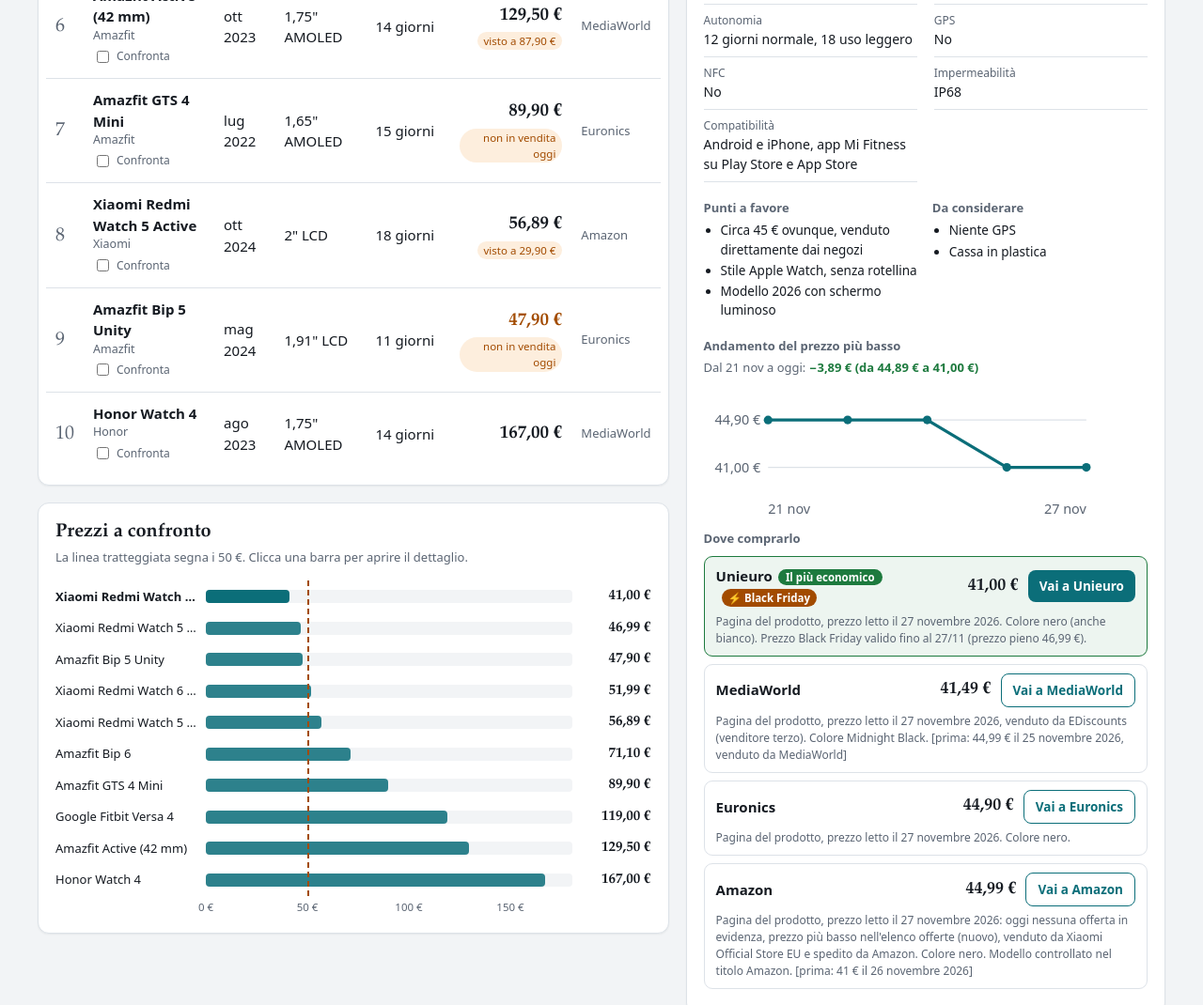
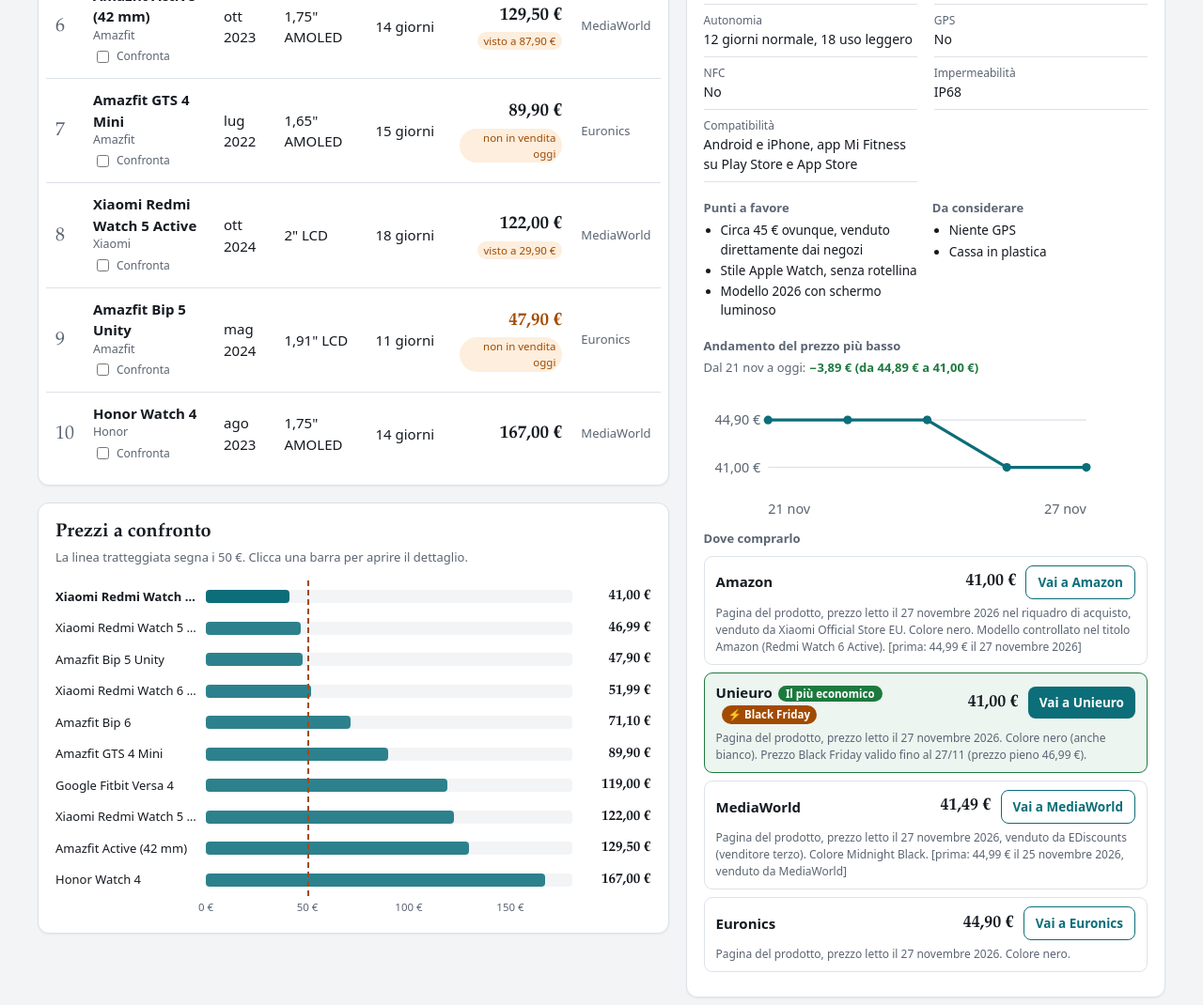
Before and after one commit to singh-sardar/product-scarper, a plain HTML site: page smartwatch-donna/index.html in a window 1280 px wide. Shown: the part 1443-2513 px from the top of the page at 94% size. Drawn offline with Linux system fonts and the light colour scheme.

Commit message:
Aggiornamento smartwatch-donna 2026-11-27
Co-Authored-By: Claude Opus 5.5 <noreply@anthropic.com>

```diff
--- a/smartwatch-donna/index.html
+++ b/smartwatch-donna/index.html
@@ -40,7 +40,7 @@
         { store: "Unieuro", price: 41, fresh: true, url: "https://www.unieuro.it/online/Smartwatch/Redmi-Watch-6-Active-pidRMIWATCH6ACTIVEMB", note: "Pagina del prodotto, prezzo letto il 27 novembre 2026. Colore nero (anche bianco). Prezzo Black Friday valido fino al 27/11 (prezzo pieno 46,99 €).", flash: "Black Friday", until: "2026-11-27" },
         { store: "MediaWorld", price: 41.49, fresh: true, url: "https://www.mediaworld.it/it/product/_xiaomi-redmi-watch-6-active-midnight-black-597920.html", note: "Pagina del prodotto, prezzo letto il 27 novembre 2026, venduto da EDiscounts (venditore terzo). Colore Midnight Black. [prima: 44,99 € il 25 novembre 2026, venduto da MediaWorld]" },
         { store: "Euronics", price: 44.9, fresh: true, url: "https://www.euronics.it/telefonia/wearable/smartwatch/xiaomi---smartwatch-redmi-watch-6-active-black/262009562.html", note: "Pagina del prodotto, prezzo letto il 27 novembre 2026. Colore nero." },
-        { store: "Amazon", price: 44.99, fresh: true, url: "https://www.amazon.it/dp/B0H6WVVCC1", note: "Pagina del prodotto, prezzo letto il 27 novembre 2026: oggi nessuna offerta in evidenza, prezzo più basso nell'elenco offerte (nuovo), venduto da Xiaomi Official Store EU e spedito da Amazon. Colore nero. Modello controllato nel titolo Amazon. [prima: 41 € il 26 novembre 2026]" }
+        { store: "Amazon", price: 41, fresh: true, url: "https://www.amazon.it/dp/B0H6WVVCC1", note: "Pagina del prodotto, prezzo letto il 27 novembre 2026 nel riquadro di acquisto, venduto da Xiaomi Official Store EU. Colore nero. Modello controllato nel titolo Amazon (Redmi Watch 6 Active). [prima: 44,99 € il 27 novembre 2026]" }
       ]
     },
     {
@@ -139,7 +139,7 @@
         { store: "Unieuro", price: 31.99, fresh: false, url: "https://www.unieuro.it/online/Smartwatch/Redmi-Watch-5-Active-pidRMIWATCH5ACTIVEB", note: "Pagina del prodotto, prezzo letto il 27 novembre 2026. Colore nero. Esaurito oggi: non conta come prezzo più basso." },
         { store: "MediaWorld", price: 122, fresh: true, url: "https://www.mediaworld.it/it/product/_smartwatch-xiaomi-bhr8784gl-cassa-nero-cinturino-nero-146207947.html", note: "Pagina del prodotto, prezzo letto il 27 novembre 2026, venduto da mbotechit (venditore terzo). Colore Midnight Black. [prima: 61,98 € il 27 novembre 2026, venduto da Electronic Shops IT]" },
         { store: "Euronics", price: 29.9, fresh: false, url: "https://www.euronics.it/telefonia/wearable/accessori-wearable/xiaomi---watch-5-active-midnight-black/252000176.html", note: "Pagina del prodotto, prezzo letto il 27 novembre 2026. Colore Midnight Black. Esaurito oggi: non conta come prezzo più basso." },
-        { store: "Amazon", price: 56.89, fresh: true, url: "https://www.amazon.it/dp/B0DFZPR9Z4", note: "Pagina del prodotto, prezzo letto il 27 novembre 2026, venduto e spedito da MK TRADE SIA (venditore terzo), spedizione in 13-14 giorni. Redmi Watch 5 Active, 2\" LCD (il vecchio codice B0DDY6KWB2 porta qui). [prima: 62,18 € il 26 novembre 2026, Morelenet]" }
+        { store: "Amazon", price: 56.89, fresh: false, url: "https://www.amazon.it/dp/B0DFZPR9Z4", note: "Pagina del prodotto ricontrollata il 27 novembre 2026: nessun prezzo nel riquadro di acquisto (solo \"Vedi tutte le opzioni\"). 56,89 € è il prezzo letto prima oggi da MK TRADE SIA (venditore terzo): non conta come prezzo più basso." }
       ]
     },
     {
@@ -251,7 +251,7 @@
     amazfitbip6: [["2026-11-21", 71.10], ["2026-11-24", 71.10], ["2026-11-25", 71.10], ["2026-11-26", 71.10], ["2026-11-27", 71.10]],
     amazfitactive: [["2026-11-21", 129.50], ["2026-11-24", 129.50], ["2026-11-25", 129.50], ["2026-11-26", 129.50], ["2026-11-27", 129.50]],
     amazfitgts4mini: [],
-    redmiwatch5active: [["2026-11-21", 55.02], ["2026-11-24", 67.58], ["2026-11-25", 55.39], ["2026-11-26", 55.39], ["2026-11-27", 56.89]],
+    redmiwatch5active: [["2026-11-21", 55.02], ["2026-11-24", 67.58], ["2026-11-25", 55.39], ["2026-11-26", 55.39], ["2026-11-27", 122.00]],
     amazfitbip5unity: [],
     honorwatch4: [["2026-11-21", 167.00], ["2026-11-24", 167.00], ["2026-11-25", 167.00], ["2026-11-26", 167.00], ["2026-11-27", 167.00]]
   };
```
